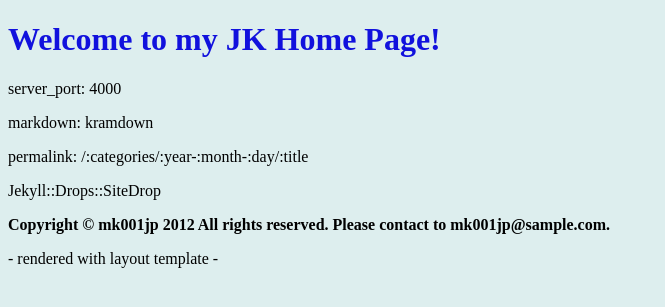
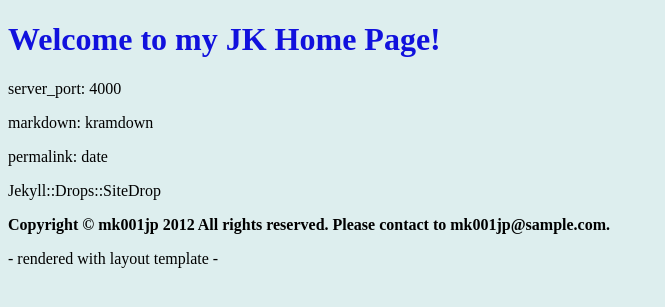
Before and after one commit to mk001jp/test3, a Jekyll site: the page built from index.md, in a window 1280 px wide. Shown: the top 307 px of the page, without its empty margins (0-665 px from the left). Built offline with Jekyll 4.4.1, drawn with Linux system fonts in a browser that asks for light colours; Markdown is read by kramdown in place of the engine named in the settings.

Commit message:
update _config.yml

```diff
--- a/_config.yml
+++ b/_config.yml
@@ -3,9 +3,6 @@
 pygments: true
 source: .
 
-permalink: /:categories/:year-:month-:day/:title
 author:
   name: mk001jp
   email: mk001jp@sample.com
-
-markdown: rdiscount
```
